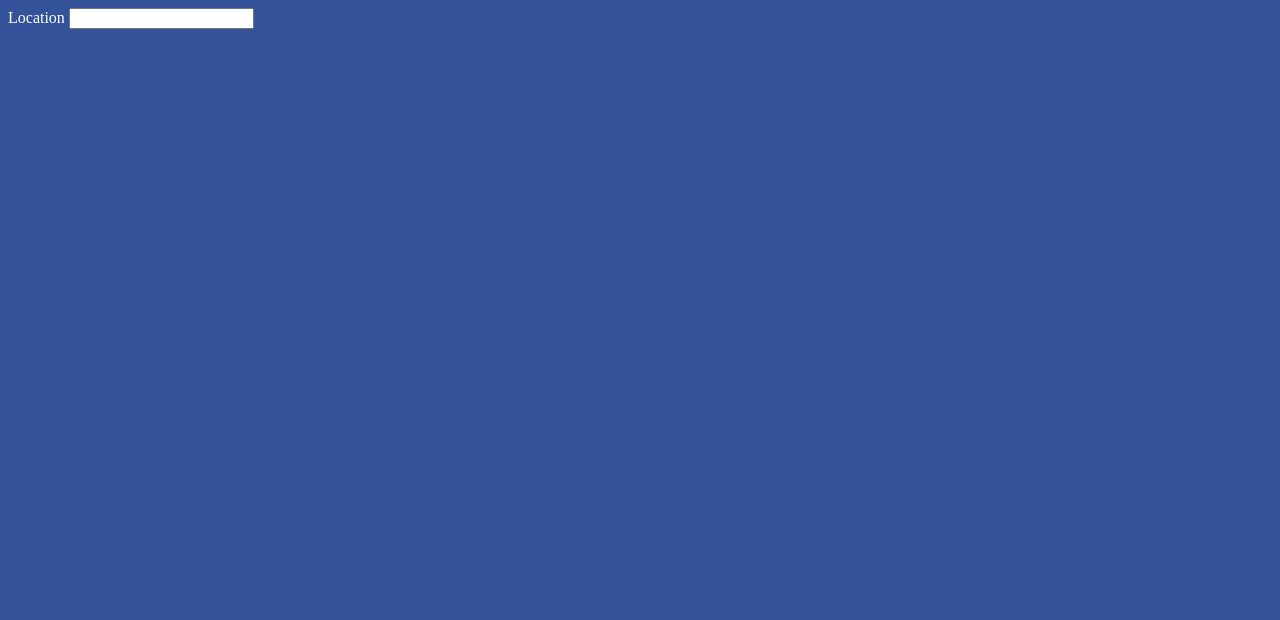
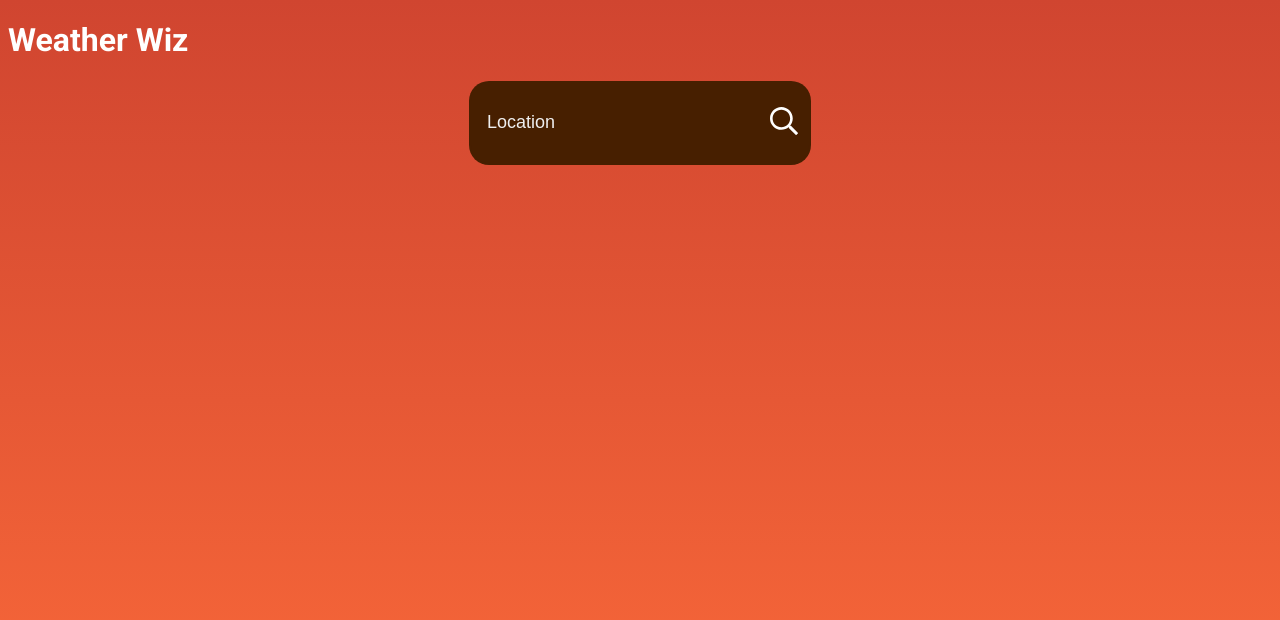
Before and after one commit to JAlblas/odin-weather, a website built with webpack: page src/template.html in a window 1280 px wide. Built offline with nearby package versions, Linux system fonts and the light colour scheme.

Commit message:
adds styling to search form

```diff
--- a/src/style.css
+++ b/src/style.css
@@ -1,5 +1,65 @@
-/* styles.css */
+:root {
+  --light-background: #fc6b3a;
+  --background: #d04530;
+  --dark-background: #471f00;
+  --white: #ffffff;
+  --transparent-white: rgba(255, 255, 255, 0.5);
+  --warning-green: #7eb356;
+  --warning-yellow: #f9c74f;
+  --warning-orange: #ed8607;
+  --warning-red: #f94144;
+}
+
+html {
+  height: 100vh;
+}
+
 body {
-  background-color: rgb(51, 82, 153);
+  background: linear-gradient(0deg, var(--light-background), var(--background));
   color: #fff;
+  font-family: "Roboto", system-ui;
+  font-weight: 400;
+  font-style: normal;
 }
+
+.search-form {
+  justify-self: center;
+  height: 100px;
+  display: flex;
+}
+
+.search-form > * {
+  background-color: var(--dark-background);
+  height: 80px;
+  border: none;
+  font-size: 18px;
+  color: var(--white);
+  transition: border 0.3s;
+  margin: 0;
+  padding: 0;
+}
+
+.location {
+  padding: 0 16px;
+  width: 256px;
+  border-radius: 20px 0 0 20px;
+  outline: none;
+  border: 2px solid var(--dark-background);
+  border-right: none !important;
+  color: var(--white);
+}
+
+.location::placeholder {
+  color: #efefef;
+}
+
+.search {
+  cursor: pointer;
+  width: 52px;
+  height: 84px;
+  line-height: 1;
+  border-radius: 0 20px 20px 0;
+  border: 2px solid var(--dark-background);
+  border-left: none !important;
+  padding: 11px;
+}
--- a/src/template.html
+++ b/src/template.html
@@ -4,11 +4,43 @@
     <meta charset="UTF-8" />
     <meta name="viewport" content="width=device-width, initial-scale=1.0" />
     <title>Weather Wiz</title>
+    <link rel="preconnect" href="https://fonts.googleapis.com" />
+    <link rel="preconnect" href="https://fonts.gstatic.com" crossorigin />
+    <link
+      href="https://fonts.googleapis.com/css2?family=Roboto:ital,wght@0,100;0,300;0,400;0,500;0,700;0,900;1,100;1,300;1,400;1,500;1,700;1,900&display=swap"
+      rel="stylesheet"
+    />
   </head>
   <body>
-    <form action="">
-      <label for="location">Location</label>
-      <input type="text" name="location" id="location" />
-    </form>
+    <div id="container">
+      <h1>Weather Wiz</h1>
+      <form action="" class="search-form">
+        <input
+          type="text"
+          name="location"
+          id="location"
+          placeholder="Location"
+          class="location"
+        />
+        <button class="search">
+          <svg
+            class="svg-inline--fa fa-search fa-w-16 submit"
+            aria-hidden="true"
+            focusable="false"
+            data-prefix="far"
+            data-icon="search"
+            role="img"
+            xmlns="http://www.w3.org/2000/svg"
+            viewBox="0 0 512 512"
+            data-fa-i2svg=""
+          >
+            <path
+              fill="currentColor"
+              d="M508.5 468.9L387.1 347.5c-2.3-2.3-5.3-3.5-8.5-3.5h-13.2c31.5-36.5 50.6-84 50.6-136C416 93.1 322.9 0 208 0S0 93.1 0 208s93.1 208 208 208c52 0 99.5-19.1 136-50.6v13.2c0 3.2 1.3 6.2 3.5 8.5l121.4 121.4c4.7 4.7 12.3 4.7 17 0l22.6-22.6c4.7-4.7 4.7-12.3 0-17zM208 368c-88.4 0-160-71.6-160-160S119.6 48 208 48s160 71.6 160 160-71.6 160-160 160z"
+            ></path>
+          </svg>
+        </button>
+      </form>
+    </div>
   </body>
 </html>
```
